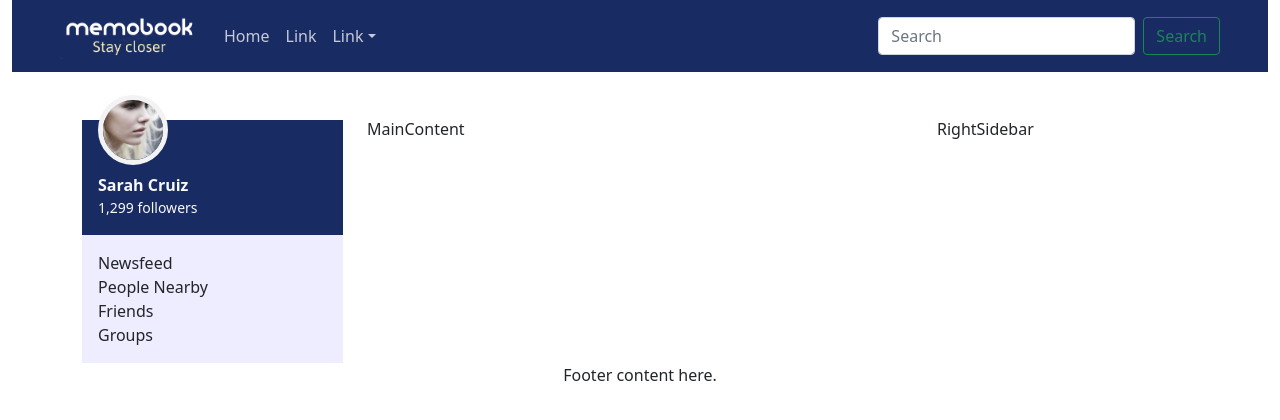
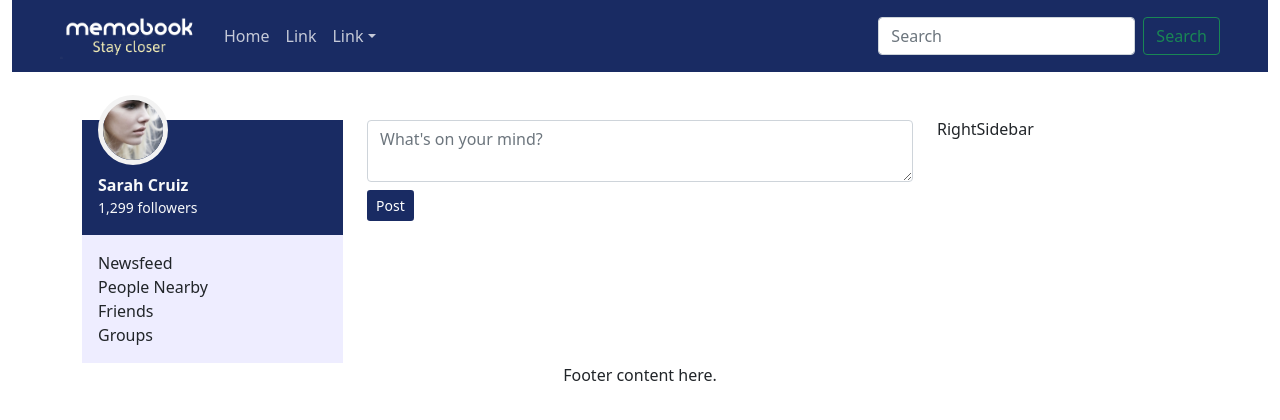
Before and after one commit to mak-alamin/memobook, a React (Create React App) app in the folder frontend/: page / in a window 1280 px wide. Shown: the top 420 px of the page. Built offline with nearby package versions, Linux system fonts and the light colour scheme.

Commit message:
added status form html

```diff
--- a/frontend/src/Layout/MainContent/MainContent.js
+++ b/frontend/src/Layout/MainContent/MainContent.js
@@ -1,9 +1,10 @@
 import React from "react";
+import StatusForm from "../../components/Forms/StatusForm";
 
 function MainContent() {
   return (
     <div>
-      <h1>MainContent</h1>
+      <StatusForm />
     </div>
   );
 }
--- /dev/null
+++ b/frontend/src/components/Forms/StatusForm.js
@@ -0,0 +1,20 @@
+import React from "react";
+
+function StatusForm({ onSubmit, onChange, status }) {
+  return (
+    <div className="form-group">
+      <form onSubmit={onSubmit}>
+        <textarea
+          name="status"
+          className="form-control"
+          placeholder="What's on your mind?"
+          value={status}
+          onChange={onChange}
+        />
+        <button className="btn bg-primary text-white btn-sm mt-2">Post</button>
+      </form>
+    </div>
+  );
+}
+
+export default StatusForm;
```
